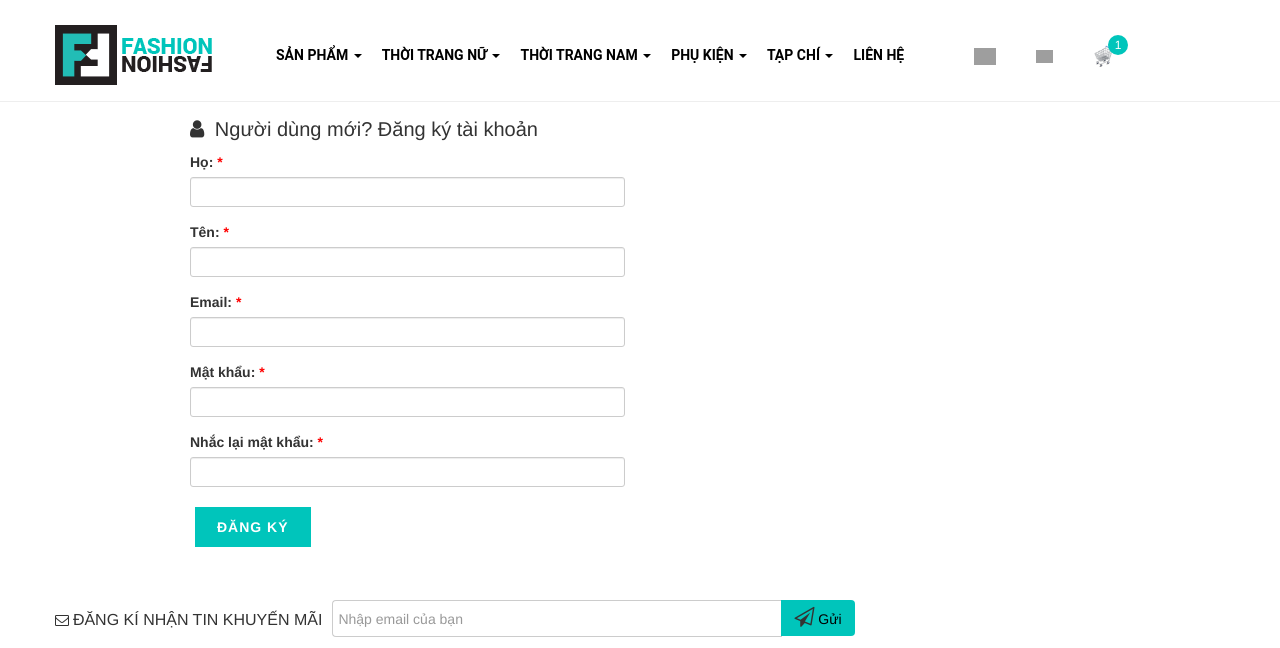
After one commit to hoatt1097/djangoshop, a Django app: page /fashionshop/register in a window 1280 px wide; the page is wider, and only the part inside the window is pictured. The commit adds this page. Shown: the top 648 px of that part. Run offline with Django 3.2, Linux system fonts and the light colour scheme; data comes from the database, SQL or seed files in the repository; some libraries are stand-ins or nearby versions; grey boxes are pictures that could not be loaded.

Commit message:
add teamplate/controller login & register

```diff
--- a/djangoshop/urls.py
+++ b/djangoshop/urls.py
@@ -19,4 +19,5 @@ from django.contrib import admin
 urlpatterns = [
     url(r'^admin/', admin.site.urls),
     url(r'^fashionshop/', include('fashionshop.controller.urls')),
+    url(r'^$', include('fashionshop.controller.urls')),
 ]
--- /dev/null
+++ b/fashionshop/controller/register.py
@@ -0,0 +1,13 @@
+from django.shortcuts import render
+from django.http import HttpResponse
+from django.template import loader
+from ..models import *
+
+# Create your views here.
+def index(request):
+    numberCart = cart.Cart.objects.count()
+    template = loader.get_template('frontend/register.html')
+    context = {
+        'numberCart' : numberCart,
+    }
+    return HttpResponse(template.render(context, request))
--- a/fashionshop/controller/urls.py
+++ b/fashionshop/controller/urls.py
@@ -1,6 +1,6 @@
 from django.conf.urls import url
 
-from . import views, home, extra_template, product, cart
+from . import views, home, extra_template, product, cart, login, register
 
 urlpatterns = [
     url(r'^$', home.showProduct , name='showProduct'),
@@ -19,5 +19,7 @@ urlpatterns = [
     url(r'cart', cart.showCart, name='showCart'),
 
     url(r'^product/(?P<product_id>[0-9]+)/$', product.showProductDetail , name='showProductDetail'),
+    url(r'login', login.index, name='index'),
+    url(r'register', register.index, name='index'),
 
 ]
--- a/fashionshop/static/js/shopfashion.js
+++ b/fashionshop/static/js/shopfashion.js
@@ -5,17 +5,17 @@ $(document).ready(function() {
 
   $(".product-title a").click(function(){
     var image_id =  $(this).attr("itemprop");
-    $(this).attr('href', 'product/' + image_id);
+    $(this).attr('href', '/fashionshop/product/' + image_id);
   })
 
   $(".btn-quicklook").click(function(){
     var image_id =  $(this).attr("itemprop");
-    $(this).attr('href', 'product/' + image_id);
+    $(this).attr('href', '/fashionshop/product/' + image_id);
   })
 
   $(".colection ul li a").click(function(){
     var id_menu =  $(this).attr("itemprop");
-    $(this).attr('href', 'product/' + id_menu + '&sortby=default');
+    $(this).attr('href', '/fashionshop/product/' + id_menu + '&sortby=default');
   })
 
 });
--- a/fashionshop/templates/frontend/header.html
+++ b/fashionshop/templates/frontend/header.html
@@ -101,9 +101,9 @@
                  <li>
                       <a href="#" class="dropdown-toggle" data-toggle="dropdown"><img src="{% static "images/icon/user.png" %}" alt="" style="width: 17px"></a>
                       <ul class="dropdown-menu not-session">
-                         <li><a href="login.php">Đăng nhập</a></li>
+                         <li><a href="/fashionshop/login">Đăng nhập</a></li>
                          <li class="divider"></li>
-                         <li><a href="register.php">Đăng ký</a></li>
+                         <li><a href="/fashionshop/register">Đăng ký</a></li>
                      </ul>
                      <ul class="dropdown-menu have-session" style="display: none">
                          <li><a href=""></a></li>
--- a/fashionshop/templates/frontend/home.html
+++ b/fashionshop/templates/frontend/home.html
@@ -343,7 +343,7 @@
 
     <!-- jQuery (necessary for Bootstrap's JavaScript plugins) -->
     <script src="https://ajax.googleapis.com/ajax/libs/jquery/1.12.4/jquery.min.js"></script>
-    <script src="{% static "js/bootstrap.min.js" %}s"></script>
+    <script src="{% static "js/bootstrap.min.js" %}"></script>
     <script src="{% static "js/shopfashion.js" %}"></script>
   </body>
 </html>
--- /dev/null
+++ b/fashionshop/templates/frontend/register.html
@@ -0,0 +1,166 @@
+{% load static %}
+<!DOCTYPE html>
+<html lang="en">
+  <head>
+    <meta charset="utf-8">
+    <meta http-equiv="X-UA-Compatible" content="IE=edge">
+    <meta name="viewport" content="width=device-width, initial-scale=1">
+    <!-- <link rel="stylesheet" href="https://www.w3schools.com/w3css/4/w3.css"> -->
+
+    <title>Login Page</title>
+
+    <!-- Bootstrap -->
+    <link rel="stylesheet" type="text/css" href="{% static "css/bootstrap.min.css" %}">
+    <link rel="stylesheet" type="text/css" href="{% static "css/bootstrap-theme.min.css" %}">
+    <link rel="stylesheet" href="https://maxcdn.bootstrapcdn.com/font-awesome/4.4.0/css/font-awesome.min.css">
+
+    <style type="text/css" media="screen">
+      .divcenter {
+        margin-top: 20px;
+        position: relative !important;
+        float: none !important;
+        margin-left: auto !important;
+        margin-right: auto !important;
+      }
+      .nobottommargin {
+        margin-bottom: 0 !important;
+      }
+      .acctitle {
+          padding-top: 5px;
+          padding-bottom: 5px;
+          font-size: 20px;
+          line-height: 35px;
+          font-weight: 400;
+      }
+      .button {
+          display: inline-block;
+          position: relative;
+          cursor: pointer;
+          outline: none;
+          white-space: nowrap;
+          margin: 5px;
+          padding: 0 22px;
+          font-size: 14px;
+          height: 40px;
+          line-height: 40px;
+          background-color: #00c5bb;
+          color: #FFF;
+          font-weight: 600;
+          text-transform: uppercase;
+          letter-spacing: 1px;
+          border: none;
+          text-align: center;
+      }
+      .button:hover {
+          background-color: #ff7a13;
+      }
+      .require_symbol {
+          color: red !important;
+      }
+      .divcenter {
+        margin-top: 0px!important;
+       }
+
+    </style>
+
+  </head>
+  <body>
+    {% include "frontend/header.html" %}
+
+    <div class="container clearfix">
+        <div class="accordion divcenter clearfix" style="max-width: 900px;">
+
+          <!-- login -->
+          <div id="login">
+            <div class="acctitle">
+              <i class="acc-closed fa fa-user" style="padding-right: 5px;"></i>
+              Người dùng mới? Đăng ký tài khoản
+            </div>
+            <div class="row">
+              <div class="col-xs-12 col-sm-6">
+                  <div class="form-group">
+                    <label for="login-form-lastname">Họ:
+                      <span class="required require_symbol">*</span>
+                    </label>
+                    <input id="lastname" name="lastname" value="" class="input-sm form-control" type="text" required>
+                  </div>
+
+                  <div class="form-group">
+                    <label for="firstname">Tên:
+                      <span class="required require_symbol">*</span>
+                    </label>
+                    <input id="firstname" name="firstname" value="" class="input-sm form-control" type="text" required>
+                  </div>
+
+                  <div class="form-group">
+                    <label for="email">Email:
+                      <span class="required require_symbol">*</span>
+                    </label>
+                    <input id="email" name="email" value="" class="input-sm form-control" type="email" required>
+                  </div>
+
+                  <div class="form-group">
+                    <label for="password">Mật khẩu:
+                      <span class="required require_symbol">*</span>
+                    </label>
+                    <input id="password" name="password" value="" class="input-sm form-control" type="password" required>
+                  </div>
+
+                  <div class="form-group">
+                    <label for="repassword">Nhắc lại mật khẩu:
+                      <span class="required require_symbol">*</span>
+                    </label>
+                    <input id="repassword" name="repassword" value="" class="input-sm form-control" type="password" required>
+                  </div>
+
+                  <div class="form-group">
+                    <button class="button button-black nomargin btnregister" name="login-form-submit" value="login">Đăng ký</button>
+                  </div>
+                  <!--</form>-->
+              </div>
+
+            </div>
+          </div>
+          <!-- end login -->
+        </div>
+
+    </div>
+
+    {% include "frontend/footer.html" %}
+    <!--jQuery (necessary for Bootstrap's JavaScript plugins) -->
+    <script src="https://ajax.googleapis.com/ajax/libs/jquery/1.12.4/jquery.min.js"></script>
+    <script src="{% static "js/bootstrap.min.js" %}"></script>
+    <script type="text/javascript">
+        $(document).ready(function(){
+          $(".btnregister").click(function(){
+            var lastname = $("#lastname").val();
+            var firstname = $("#firstname").val();
+            var email = $("#email").val();
+            var password = $("#password").val();
+            var repassword = $("#repassword").val();
+            if(repassword!=password)
+            {
+              alert("Repassword not is correct");
+            }
+            $.ajax({
+              url: 'login-register.php',
+              type: 'post',
+              dataType: 'text',
+              data: {
+                "lastname": lastname,
+                "firstname": firstname,
+                "email": email,
+                "password": password,
+                "flagRegister": 1,
+                "flagLogin": 0
+              },
+              success: function(result){
+                alert(result);
+                window.location.replace("shopfashion.php");
+              }
+            });
+          });
+        });
+    </script>
+  </body>
+</html>
```
Also changed, not shown: fashionshop/controller/login.py (added, +13 -0 lines), fashionshop/templates/frontend/login.html (added, +147 -0 lines).
